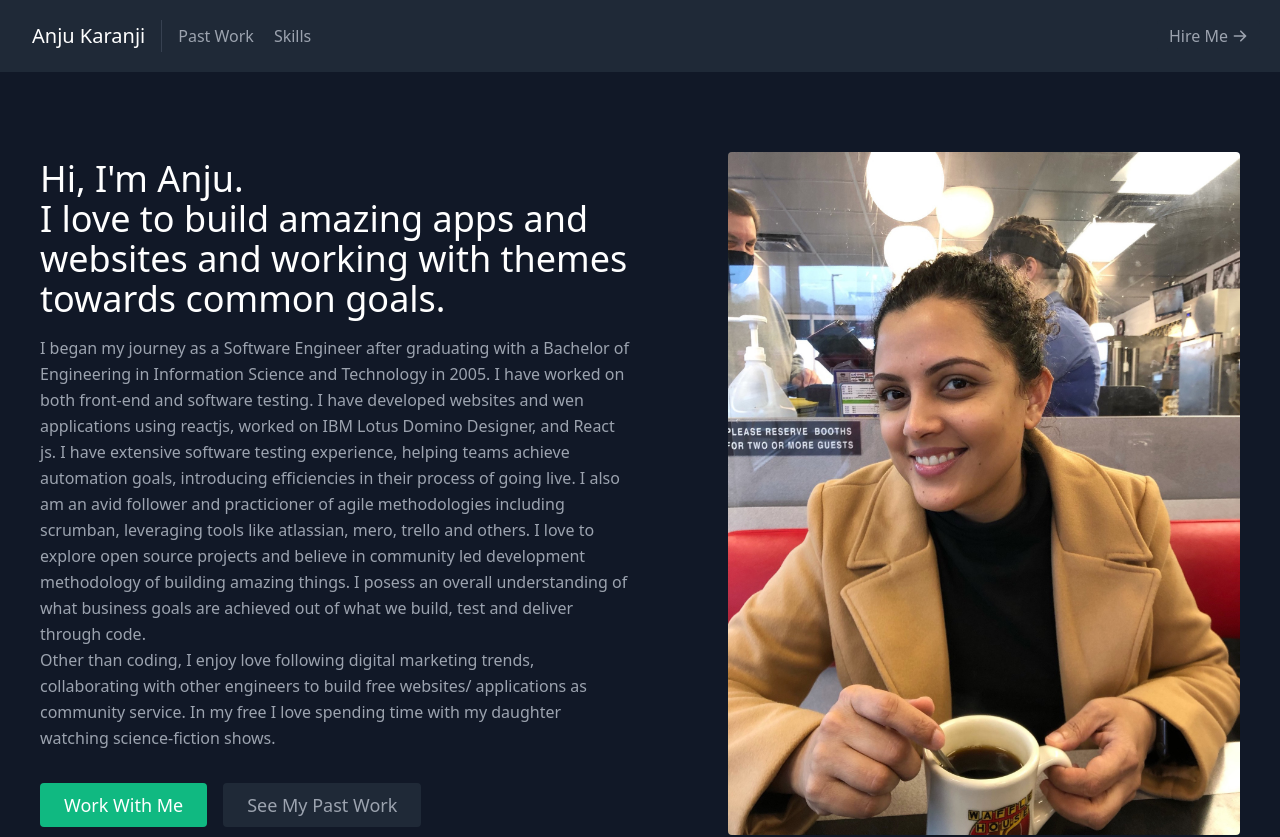
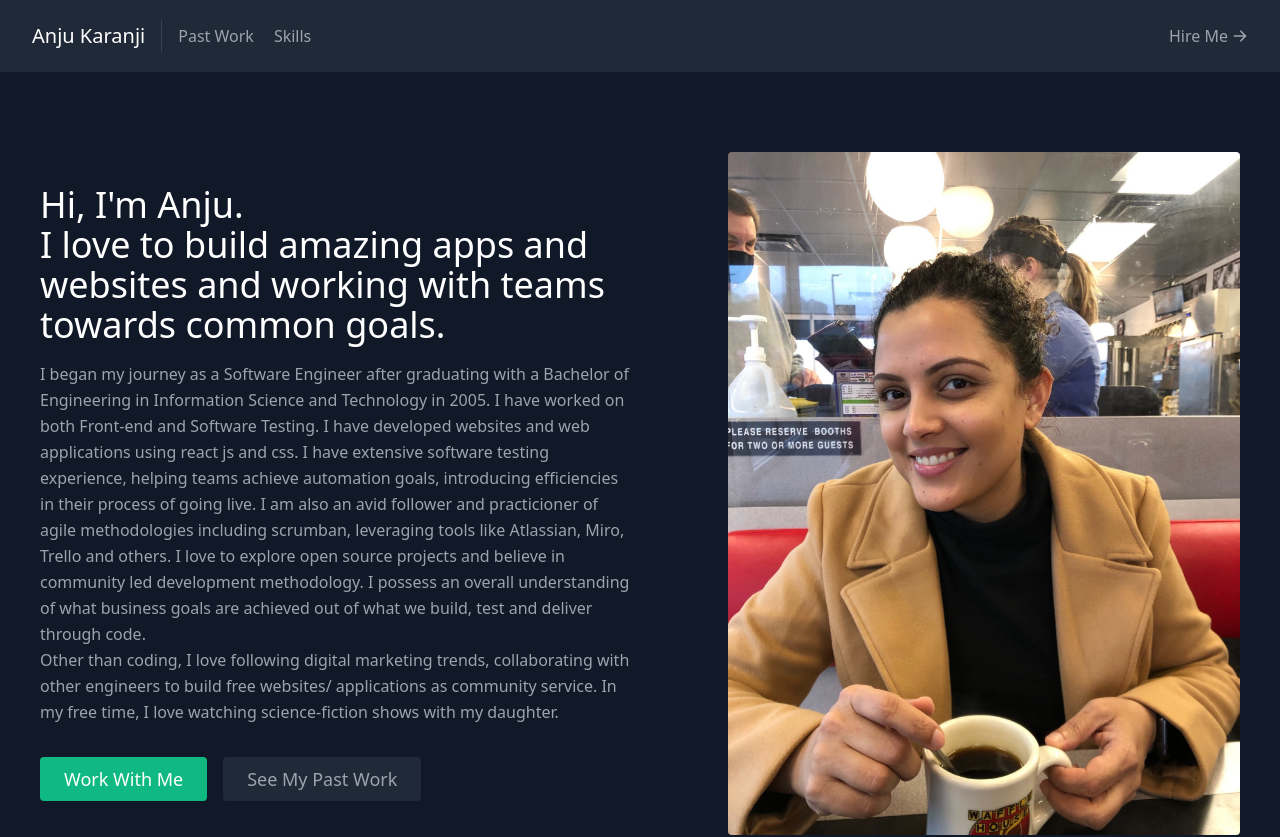
Before and after one commit to sagi0312/anjukaranji, a React (Create React App) app: page / in a window 1280 px wide. Shown: the top 837 px of the page. Built offline with nearby package versions, Linux system fonts and the light colour scheme.

Commit message:
Changed About information

```diff
--- a/src/components/About.js
+++ b/src/components/About.js
@@ -8,26 +8,25 @@ export default function About() {
             <h1 className="title-font sm:text-4xl text-3xl mb-4 font-medium text-white">
               Hi, I'm Anju.
               <br className="hidden lg:inline-block" />I love to build amazing
-              apps and websites and working with themes towards common goals.
+              apps and websites and working with teams towards common goals.
             </h1>
             <p className="mb-8 leading-relaxed">
               I began my journey as a Software Engineer after graduating with a
               Bachelor of Engineering in Information Science and Technology in
-              2005. I have worked on both front-end and software testing. I have
-              developed websites and wen applications using reactjs, worked on
-              IBM Lotus Domino Designer, and React js. I have extensive software
-              testing experience, helping teams achieve automation goals,
-              introducing efficiencies in their process of going live. I also am
-              an avid follower and practicioner of agile methodologies including
-              scrumban, leveraging tools like atlassian, mero, trello and
-              others. I love to explore open source projects and believe in
-              community led development methodology of building amazing things.
-              I posess an overall understanding of what business goals are
-              achieved out of what we build, test and deliver through code.{" "}
-              <br /> Other than coding, I enjoy love following digital marketing
-              trends, collaborating with other engineers to build free websites/
-              applications as community service. In my free I love spending time
-              with my daughter watching science-fiction shows.
+              2005. I have worked on both Front-end and Software Testing. I have
+              developed websites and web applications using react js and css. I
+              have extensive software testing experience, helping teams achieve
+              automation goals, introducing efficiencies in their process of
+              going live. I am also an avid follower and practicioner of agile
+              methodologies including scrumban, leveraging tools like Atlassian,
+              Miro, Trello and others. I love to explore open source projects
+              and believe in community led development methodology. I possess an
+              overall understanding of what business goals are achieved out of
+              what we build, test and deliver through code. <br /> Other than
+              coding, I love following digital marketing trends, collaborating
+              with other engineers to build free websites/ applications as
+              community service. In my free time, I love watching
+              science-fiction shows with my daughter.
             </p>
             <div className="flex justify-center">
               <a
--- a/src/data.js
+++ b/src/data.js
@@ -38,5 +38,5 @@ export const skills = [
   "Hibernate",
   "SQL",
   "Wordpress",
-  "Software Manual Testing",
+  "Software Testing",
 ];
```
